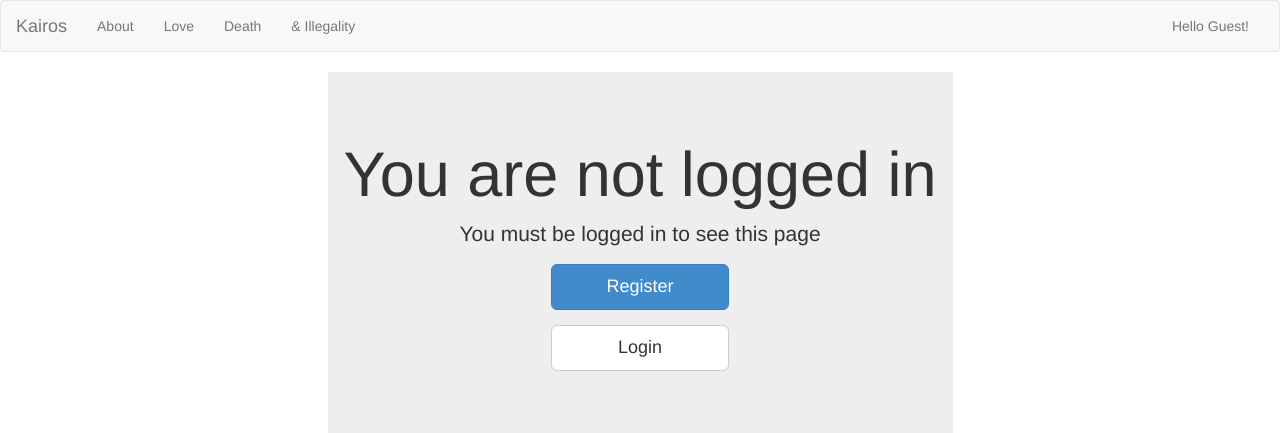
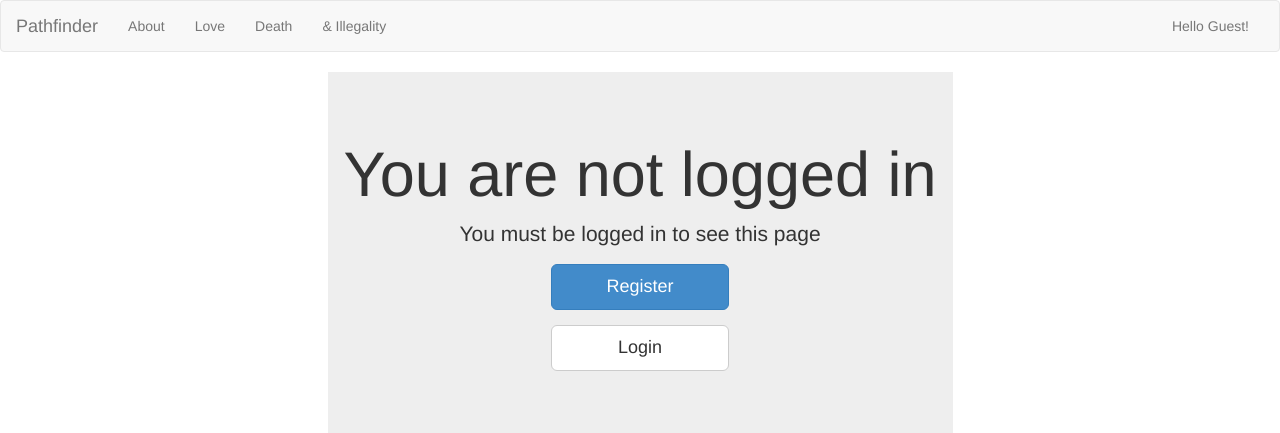
Before and after one commit to corrin9797/pathfinder, a Flask app: page /love in a window 1280 px wide. Shown: the top 433 px of the page. Run offline with Flask 2, Linux system fonts and the light colour scheme; some libraries are stand-ins or nearby versions.

Commit message:
i dont remember this change but ok

```diff
--- a/templates/layout.html
+++ b/templates/layout.html
@@ -1,7 +1,7 @@
 <!doctype html>
 <html>
   <head>
-    <title>Kairos</title>
+    <title>Pathfinder</title>
     <meta charset="utf-8">
     <meta http-equiv="X-UA-Compatible" content="IE=edge">
     <meta name="viewport" content="width=device-width, initial-scale=1">
@@ -22,7 +22,7 @@
           <span class="icon-bar"></span>
           <span class="icon-bar"></span>
 	</button>
-	<a class="navbar-brand" href="/">Kairos</a>
+	<a class="navbar-brand" href="/">Pathfinder</a>
       </div>
 
       <!-- Collect the nav links, forms, and other content for toggling -->
```
